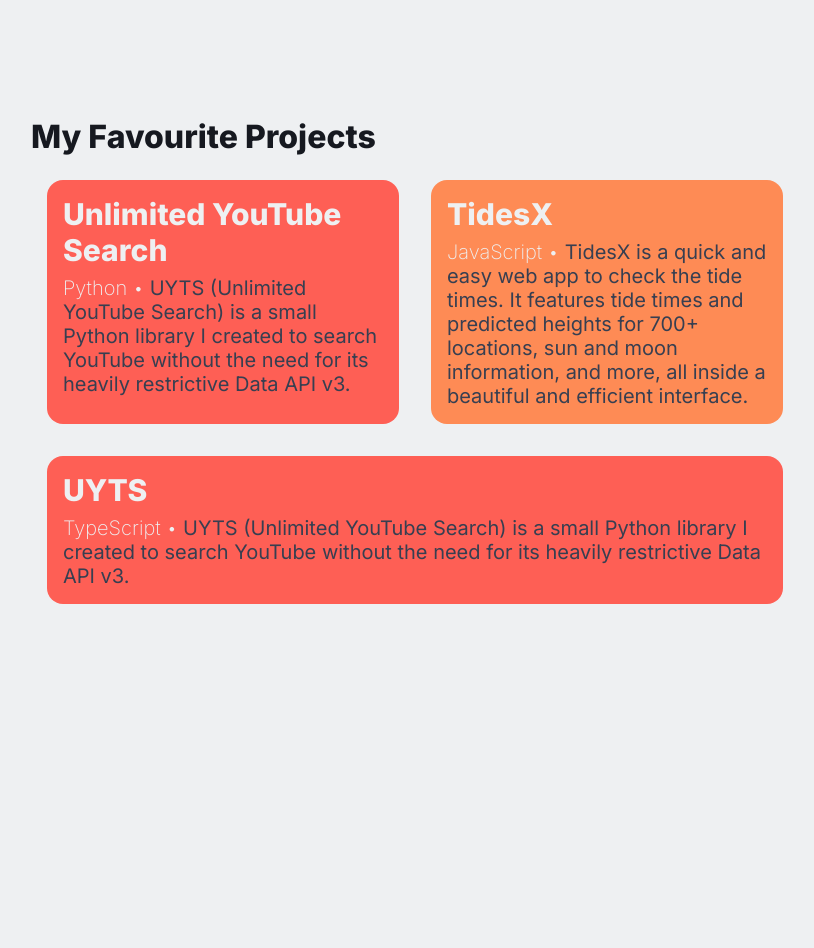
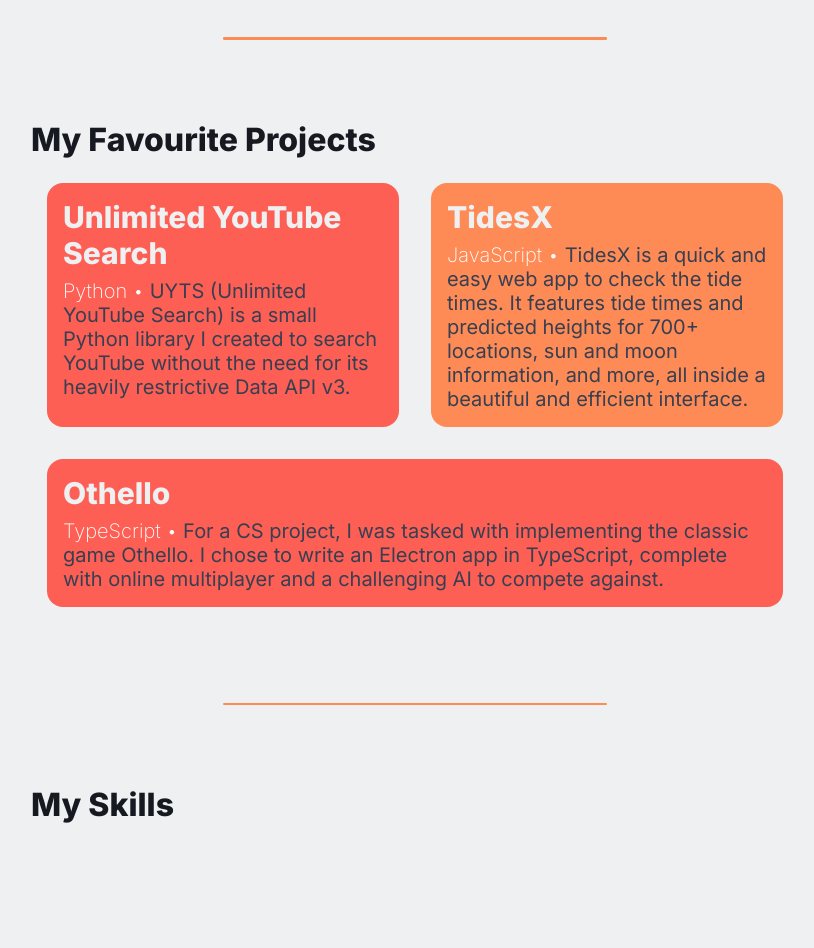
Before and after one commit to w-henderson/w-henderson.github.io, a plain HTML site: page index.html in a window 1280 px wide. Shown: the part 1114-2062 px from the top of the page, without its empty margins (225-1039 px from the left). Before the commit the page ends 1734 px from the top, so only its background shows below. Drawn offline with Linux system fonts and the light colour scheme.

Commit message:
Made the styling look a lot better

```diff
--- a/index.html
+++ b/index.html
@@ -12,7 +12,7 @@
     <section class="hero">
         <div>
             <h1>Hi, I'm <span class="name">William Henderson</span>.<br>I'm a Software Developer.</h1>
-            <button onclick="entryScroll();">Learn more</button><button>Visit my GitHub</button>
+            <button onclick="entryScroll();">Learn more</button><button onclick="openGitHub();">Visit my GitHub</button>
         </div>
     </section>
 
@@ -24,26 +24,36 @@
         </div>
     </section>
 
+    <hr>
+
     <section class="regular">
         <div>
             <h1>My Favourite Projects</h1>
             <div class="projectsShowcase">
-                <div class="project" onclick="openGitHubProject('TidesX');">
+                <div class="project" onclick="openGitHub('Unlimited-YouTube-Search');">
                     <span class="title">Unlimited YouTube Search</span>
                     <span class="lang">Python</span>
                     UYTS (Unlimited YouTube Search) is a small Python library I created to search YouTube without the need for its heavily restrictive Data API v3.
                 </div>
-                <div class="project">
+                <div class="project" onclick="openGitHub('TidesX');">
                     <span class="title">TidesX</span>
                     <span class="lang">JavaScript</span>
                     TidesX is a quick and easy web app to check the tide times. It features tide times and predicted heights for 700+ locations, sun and moon information, and more, all inside a beautiful and efficient interface.
                 </div>
-                <div class="project">
-                    <span class="title">UYTS</span>
+                <div class="project" onclick="openGitHub('Othello');">
+                    <span class="title">Othello</span>
                     <span class="lang">TypeScript</span>
-                    UYTS (Unlimited YouTube Search) is a small Python library I created to search YouTube without the need for its heavily restrictive Data API v3.
+                    For a CS project, I was tasked with implementing the classic game Othello. I chose to write an Electron app in TypeScript, complete with online multiplayer and a challenging AI to compete against.
                 </div>
             </div>
+        </div>
+    </section>
+
+    <hr>
+
+    <section class="regular">
+        <div>
+            <h1>My Skills</h1>
         </div>
     </section>
 </body>
--- a/script.js
+++ b/script.js
@@ -4,6 +4,6 @@ function entryScroll() {
   });
 }
 
-function openGitHubProject(projectName) {
+function openGitHub(projectName = "") {
   window.open(`https://github.com/w-henderson/${projectName}`);
 }
--- a/style/desktop.css
+++ b/style/desktop.css
@@ -27,7 +27,7 @@ section.hero span.name {
 }
 section.hero {
     color: var(--lightest);
-    background-color: var(--veryDark);
+    background: linear-gradient(to top right, var(--veryDark), var(--darkest));
     box-sizing: border-box;
     height: 100%;
     width: 100%;
@@ -59,6 +59,14 @@ section.hero button:hover {
     background-color: var(--mediumLight);
     color: var(--darkest);
 }
+hr {
+    width: 30vw;
+    height: 0.2vw;
+    outline: none;
+    border: none;
+    background-color: var(--mediumLight);
+    border-radius: 0.1vw;
+}
 
 /* Regular section styling */
 section.regular {
@@ -68,11 +76,11 @@ section.regular {
     width: 100%;
     min-height: 25%;
     font-size: 2.5vh;
-    margin-top: 5vh;
+    margin: 5vh 0;
 }
 section.regular div:not(.projectsShowcase):not(.project) {
     margin: 0 20% 0 20%;
-    padding: 10vh 0 0;
+    padding: 5vh 0;
 }
 section.regular h1 {
     font-size: 4vh;
@@ -120,7 +128,7 @@ section.regular img {
 }
 .project span.lang {
     font-weight: 200;
-    color: var(--lightest);
+    color: white;
 }
 .project span.lang::after {
     content: " \2022"; /* • character unicode */
```
